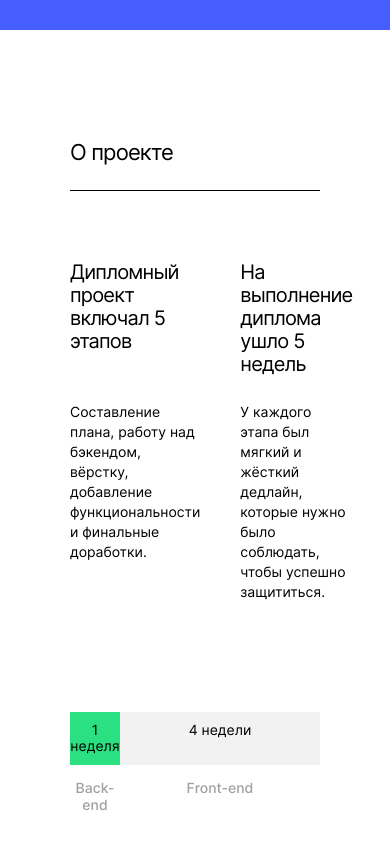
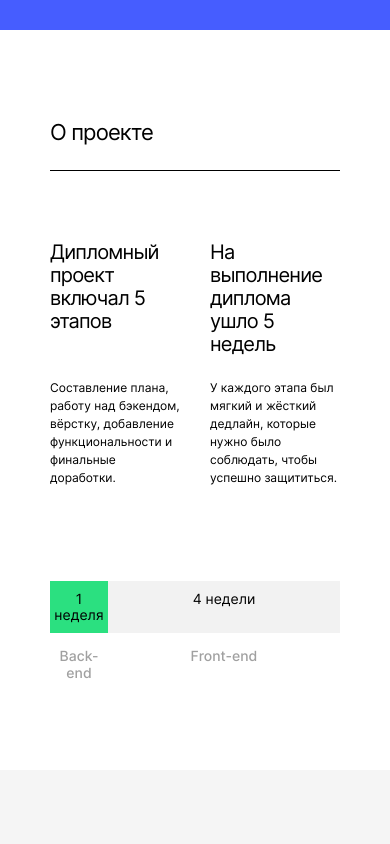
Before and after one commit to PaulAsaf2/movies-explorer-frontend, a React app: page / in a window 390 px wide. Shown: the part 940-1784 px from the top of the page. Built offline with nearby package versions, Linux system fonts and the light colour scheme; grey boxes are pictures that could not be loaded; a web font is replaced by a local one.

Commit message:
настроил about project до точки останова 768px

```diff
--- a/src/components/Main/AboutProject/AboutProject.css
+++ b/src/components/Main/AboutProject/AboutProject.css
@@ -56,3 +56,24 @@
   color: #A0A0A0;
   text-align: center;
 }
+
+@media only screen and (max-width: 768px) {
+ .aboutProject {
+    margin: 90px 50px 75px 50px;
+ }
+
+ .aboutProject__paragraph {
+  font-size: 12px;
+  line-height: 18px;
+}
+
+.aboutProject__container {
+  column-gap: 30px;
+  row-gap: 23px;
+}
+/* -------------- */
+.project-time__container {
+  grid-template-columns: 20% 80%;
+  margin-top: 93.5px;
+}
+}
```
